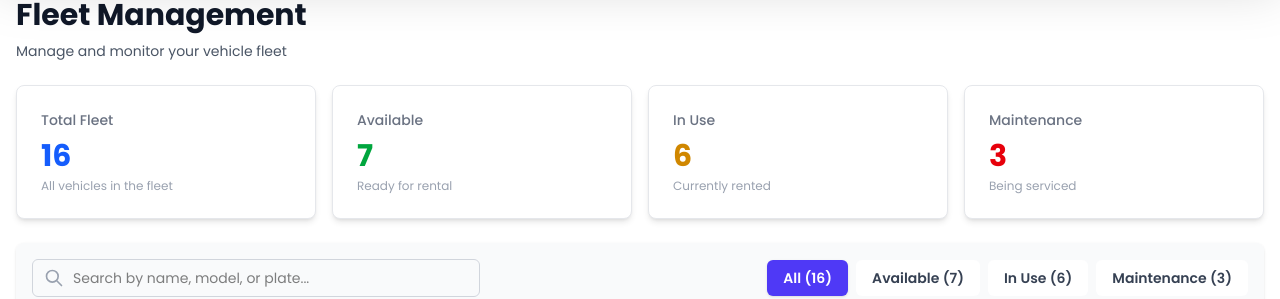
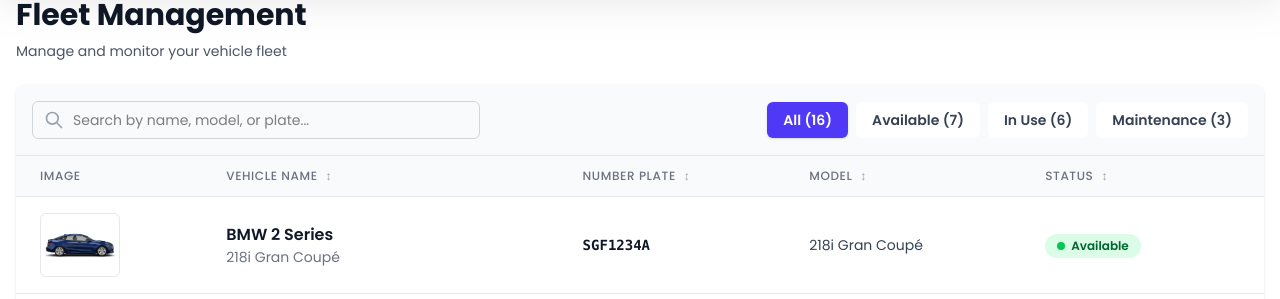
Before and after one commit to XploreSG/exploresg-frontend-service, a React (Vite) app: page /manager/fleet in a window 1280 px wide. Shown: the part 147-446 px from the top of the page. Built offline with nearby package versions, Linux system fonts and the light colour scheme; no server answers; sample sign-in values are in the browser's storage.

Commit message:
EXPLORE-53: removed duplicate content

```diff
--- a/src/pages/FleetAdminListPage.tsx
+++ b/src/pages/FleetAdminListPage.tsx
@@ -1,5 +1,4 @@
 import React, { useMemo, useState } from "react";
-import { StatCard } from "../components/fleet/StatCard";
 import { Link } from "react-router-dom";
 import {
   useReactTable,
@@ -171,35 +170,6 @@ const FleetAdminListPage: React.FC = () => {
           Manage and monitor your vehicle fleet
         </p>
       </div>
-
-      {/* Stats Cards */}
-      <div className="mb-6 grid grid-cols-1 gap-4 sm:grid-cols-2 lg:grid-cols-4">
-        <StatCard
-          title="Total Fleet"
-          value={stats.total}
-          color="blue"
-          subtitle="All vehicles in the fleet"
-        />
-        <StatCard
-          title="Available"
-          value={stats.available}
-          color="green"
-          subtitle="Ready for rental"
-        />
-        <StatCard
-          title="In Use"
-          value={stats.inUse}
-          color="yellow"
-          subtitle="Currently rented"
-        />
-        <StatCard
-          title="Maintenance"
-          value={stats.maintenance}
-          color="red"
-          subtitle="Being serviced"
-        />
-      </div>
-
       {/* Main Table Card */}
       <div className="overflow-hidden rounded-lg bg-white shadow">
         {/* Search and Filters */}
@@ -513,7 +483,6 @@ const FleetAdminListPage: React.FC = () => {
           </div>
         </div>
       </div>
-
       {/* Vehicle Details Drawer */}
       {selectedVehicle && (
         <>
```
